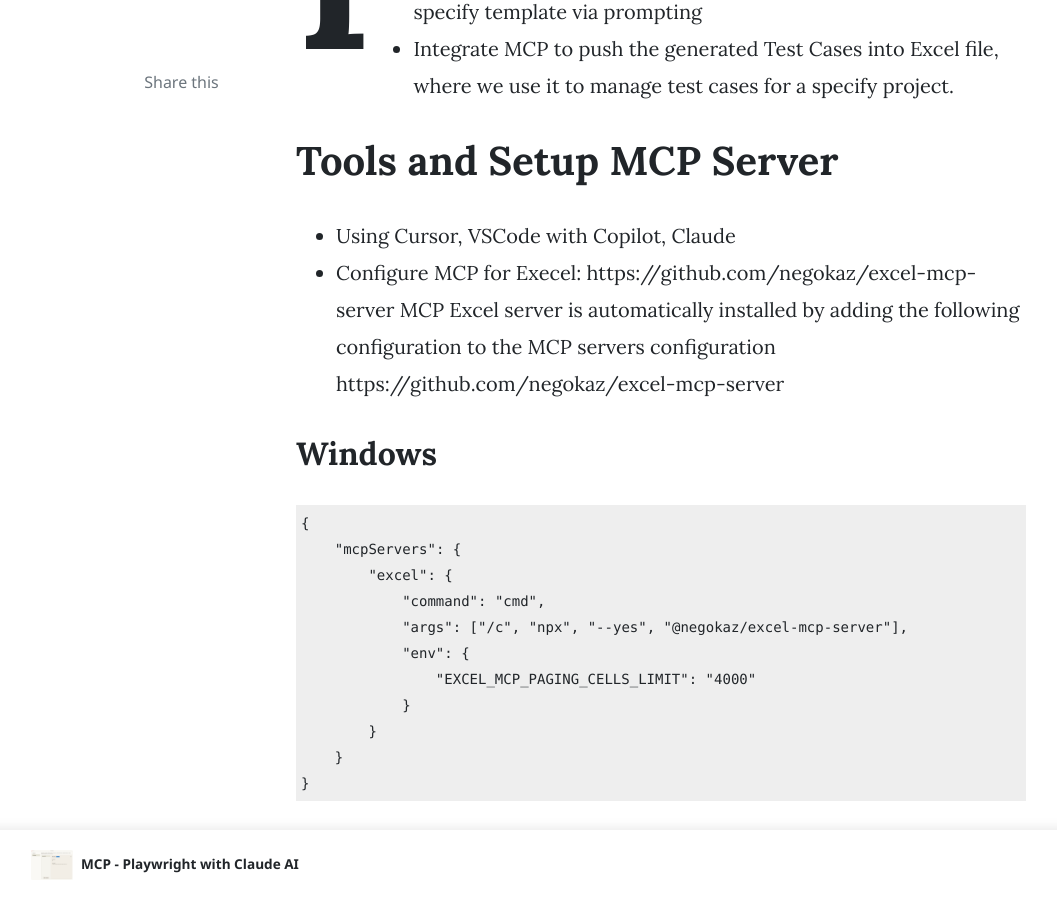
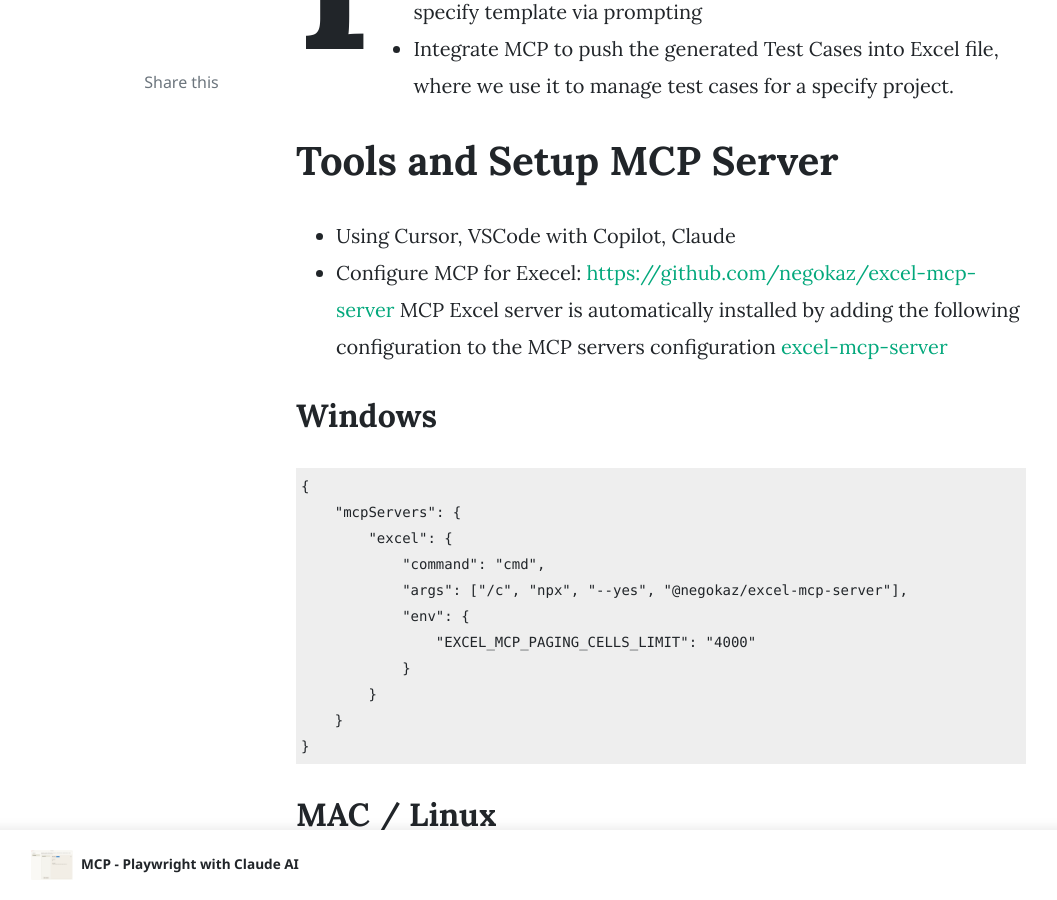
Before and after one commit to josdoaitran/josdoaitran.github.io, a Jekyll site: the page built from _posts/ai_for_testing/2025-05-17-mcp-excel-generate-testcases.md, in a window 1280 px wide and 900 px high, scrolled down 715 px. Shown: the whole window, without its empty margins (74-1131 px from the left). Built offline with Jekyll 4.4.1, drawn with Linux system fonts in a browser that asks for light colours; nearby versions of some CDN libraries; comment, search, counter and statistics services are not loaded; some of the changed lines change nothing that is shown.

Commit message:
update readme mcp excel test cases management

````diff
--- a/_posts/ai_for_testing/2025-05-17-mcp-excel-generate-testcases.md
+++ b/_posts/ai_for_testing/2025-05-17-mcp-excel-generate-testcases.md
@@ -13,9 +13,9 @@
 
 # Tools and Setup MCP Server
 - Using Cursor, VSCode with Copilot, Claude
-- Configure MCP for Execel: https://github.com/negokaz/excel-mcp-server
+- Configure MCP for Execel: [https://github.com/negokaz/excel-mcp-server](https://github.com/negokaz/excel-mcp-server)
 MCP Excel server is automatically installed by adding the following configuration to the MCP servers configuration
-https://github.com/negokaz/excel-mcp-server
+[excel-mcp-server](https://github.com/negokaz/excel-mcp-server)
 
 ## Windows
 ```json
````
